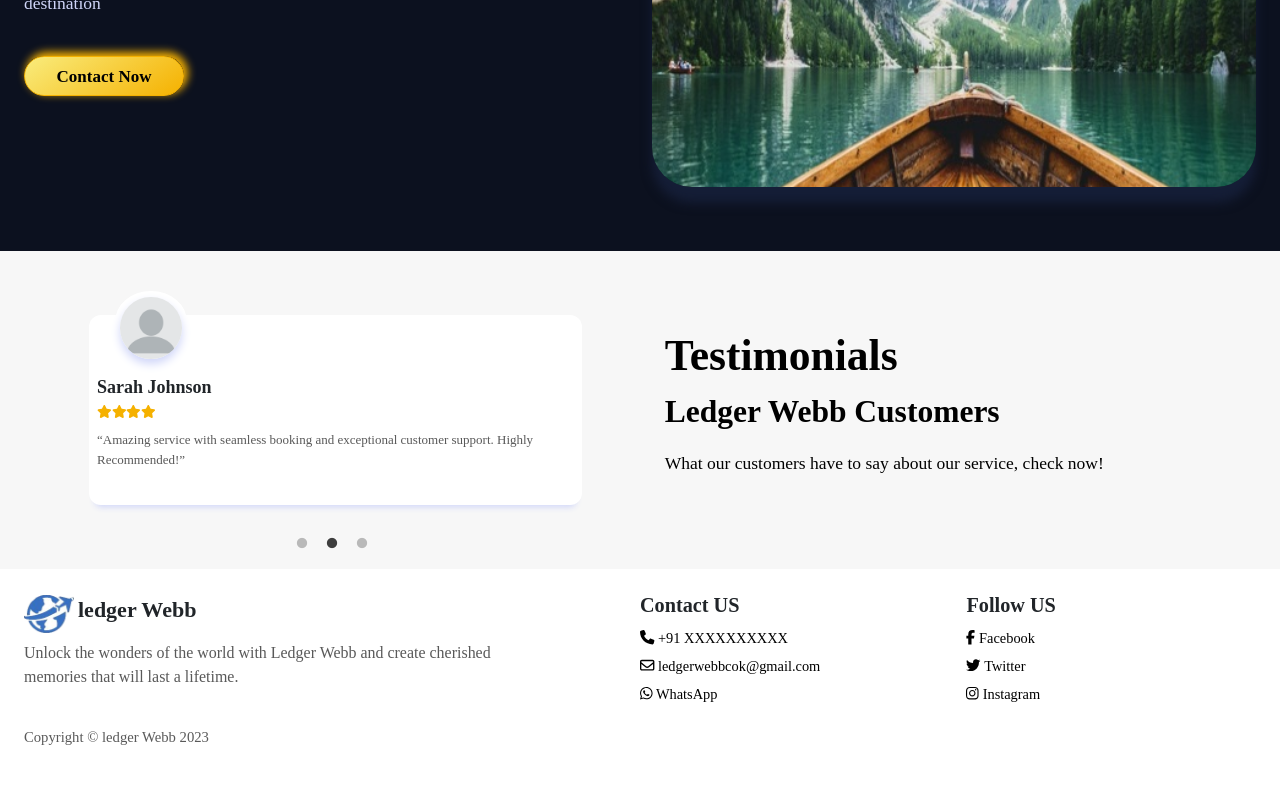
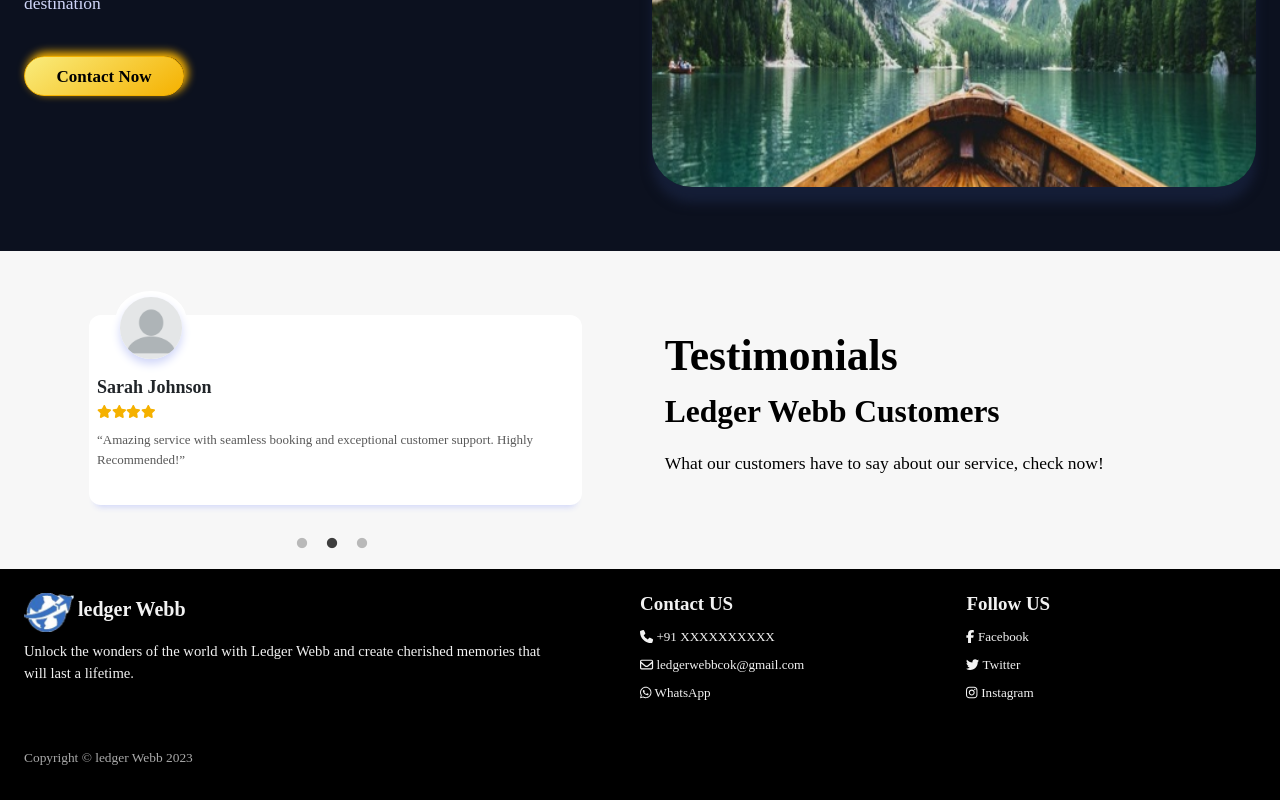
Before and after one commit to Fajarudheen-PA/ledgerWeb-travels-React, a React (Create React App) app: page / in a window 1280 px wide. Shown: the part 1947-2747 px from the top of the page. Built offline with nearby package versions, Linux system fonts and the light colour scheme.

Commit message:
minor updates to color schemes on Footer.js

```diff
--- a/src/components/Footer/Footer.css
+++ b/src/components/Footer/Footer.css
@@ -1,5 +1,5 @@
 .footer {
-  background-color: #ffffff;
+  background-color: #000000;
   padding: 24px 0;
 }
 .footer__wrap {
@@ -17,13 +17,14 @@
   width: 50px;
 }
 .footer__title {
-  font-size: 22px;
+  font-size: 20px;
   font-weight: 700;
   margin-left: 4px;
+  color: #f2f2f2;
 }
 .footer__desc {
-  color: #595959;
-  font-size: calc(10px + 0.9vw);
+  color: #f2f2f2;
+  font-size: calc(9px + 0.7vw);
   margin-bottom: 24px;
 }
 .footer__right {
@@ -37,24 +38,25 @@
   margin-bottom: 16px;
 }
 .footer__link-grp__head {
-  font-size: calc(12px + 0.9vw);
+  font-size: calc(12px + 0.7vw);
   font-weight: 700;
   margin-bottom: 8px;
+  color: #f2f2f2;
 }
 .footer__link-grp p {
   margin-bottom: 4px;
 }
 .footer__link-grp__link {
   cursor: pointer;
-  color: #000000;
+  color: #f2f2f2;
   text-decoration: none;
-  font-size: calc(9px + 0.9vw);
+  font-size: calc(9px + 0.7vw);
 }
 .footer__link-grp__link:hover {
-  color: unset;
+  color: #f2f2f2;
 }
 .footer__link-grp__link--svg {
-  font-size: calc(12px + 0.9vw);
+  font-size: calc(12px + 0.7vw);
   margin-top: 4px;
 }
 .footer__copyright {
@@ -62,7 +64,7 @@
 }
 .footer__copyright--font {
   font-size: calc(7px + 0.6vw);
-  color: #595959;
+  color: #aaaaaa;
   margin-bottom: 8px;
 }
 
@@ -75,7 +77,7 @@
   }
   .footer__desc {
     width: 85%;
-    font-size: calc(7px + 0.7vw);
+    font-size: calc(7px + 0.6vw);
   }
   .footer__right {
     flex-wrap: nowrap;
@@ -87,18 +89,19 @@
     text-align: start;
   }
   .footer__link-grp__head {
-    font-size: calc(10px + 0.8vw);
+    font-size: calc(10px + 0.7vw);
   }
   .footer__link-grp p {
     width: 100%;
   }
   .footer__link-grp__link {
-    font-size: calc(8px + 0.5vw);
+    font-size: calc(8px + 0.4vw);
   }
   .footer__copyright {
     text-align: start;
+    margin-top: 24px;
   }
   .footer__copyright--font {
-    font-size: calc(7px + 0.6vw);
+    font-size: calc(7px + 0.5vw);
   }
 }/*# sourceMappingURL=Footer.css.map */
--- a/src/components/Footer/Footer.scss
+++ b/src/components/Footer/Footer.scss
@@ -1,7 +1,7 @@
 @import '../../styles/variables.scss';
 
 .footer{
-    background-color: $color-white;
+    background-color: $color-black;
     padding: $spacer-4 0;
 
     &__wrap{
@@ -19,13 +19,14 @@
         width: 50px;
     }
     &__title{
-        font-size: 22px;
+        font-size: 20px;
         font-weight: $font-bold;
         margin-left: $spacer-1;
+        color: $color-grey-4;
     }
     &__desc{
-        color: $color-grey-3;
-        font-size: calc(10px + 0.9vw);
+        color: $color-grey-4;
+        font-size: calc(9px + 0.7vw);
         margin-bottom: $spacer-4;
     }
     &__right{
@@ -38,23 +39,24 @@
         width: 100%;
         margin-bottom: $spacer-3;
         &__head{
-            font-size: calc(12px + 0.9vw);
+            font-size: calc(12px + 0.7vw);
             font-weight: $font-bold;
             margin-bottom: $spacer-2;
+            color: $color-grey-4;
         }
         p{
             margin-bottom: $spacer-1;
         }
         &__link{
             cursor: pointer;
-            color: $color-black;
+            color: $color-grey-4;
             text-decoration: none;
-            font-size: calc(9px + 0.9vw);
+            font-size: calc(9px + 0.7vw);
             &:hover{
-                color: unset;
+                color: $color-grey-4;
             }
             &--svg{
-                font-size: calc(12px + 0.9vw);
+                font-size: calc(12px + 0.7vw);
                 margin-top: $spacer-1;
             }
         }
@@ -63,7 +65,7 @@
         text-align: center;
         &--font{
             font-size: calc(7px + 0.6vw);
-            color: $color-grey-3;
+            color: $color-grey-2;
             margin-bottom: $spacer-2;
         }
     }
@@ -79,7 +81,7 @@
         }
         &__desc{
             width: 85%;
-            font-size: calc(7px + 0.7vw);
+            font-size: calc(7px + 0.6vw);
         }
         &__right{
             flex-wrap: nowrap;
@@ -90,19 +92,20 @@
             flex-wrap: wrap;
             text-align: start;
             &__head{
-                font-size: calc(10px + 0.8vw);
+                font-size: calc(10px + 0.7vw);
             }
             p{
                 width: 100%;
             }
             &__link{
-                font-size: calc(8px + 0.5vw);
+                font-size: calc(8px + 0.4vw);
             }
         }
         &__copyright{
         text-align: start;
+        margin-top: $spacer-4;
             &--font{
-                font-size: calc(7px + 0.6vw);
+                font-size: calc(7px + 0.5vw);
             }
         }
     }
```
Also changed, not shown: 1 other file (tests, documents, lock files or other folders).
